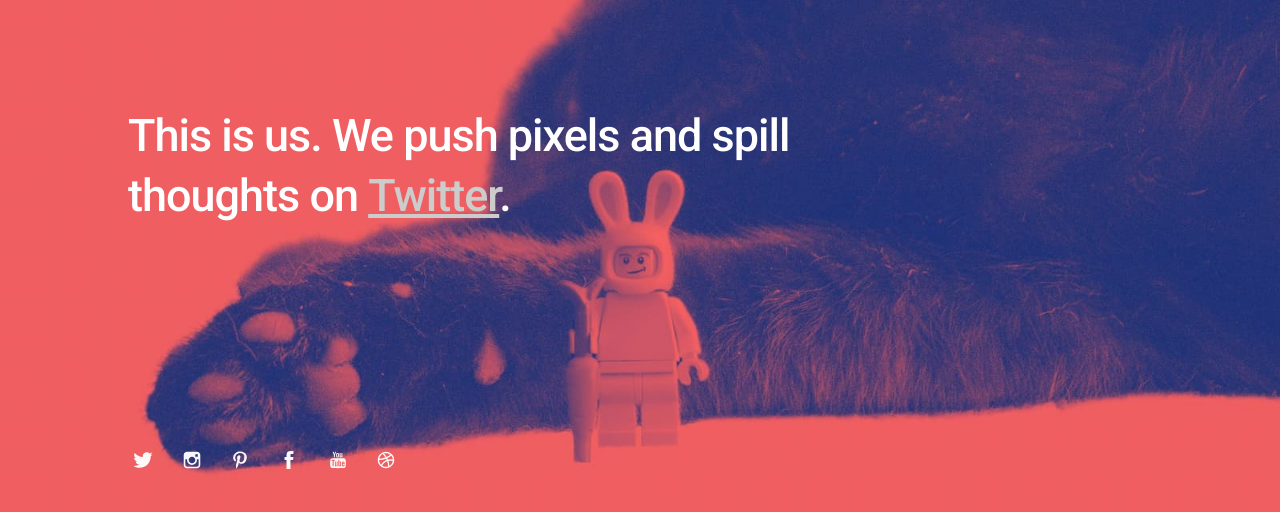
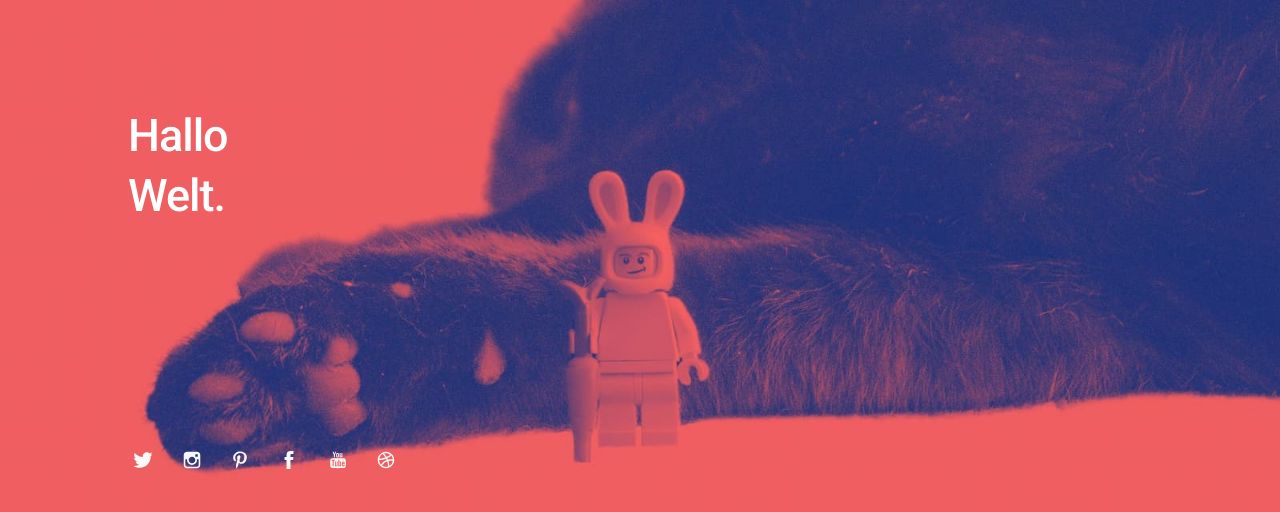
Before and after one commit to shiva-crypto/shiva-crypto.github.io, a plain HTML site: page index.html in a window 1280 px wide. Shown: the part 230-742 px from the top of the page. Drawn offline with Linux system fonts and the light colour scheme.

Commit message:
text geändert

```diff
--- a/index.html
+++ b/index.html
@@ -48,7 +48,7 @@
 
 		<div class="bio">
 
-			<p>This is us. We push pixels and spill thoughts on <a href="#">Twitter</a>.</p>
+			<p>  Hallo Welt.</p>
 
 		</div>
 
```
